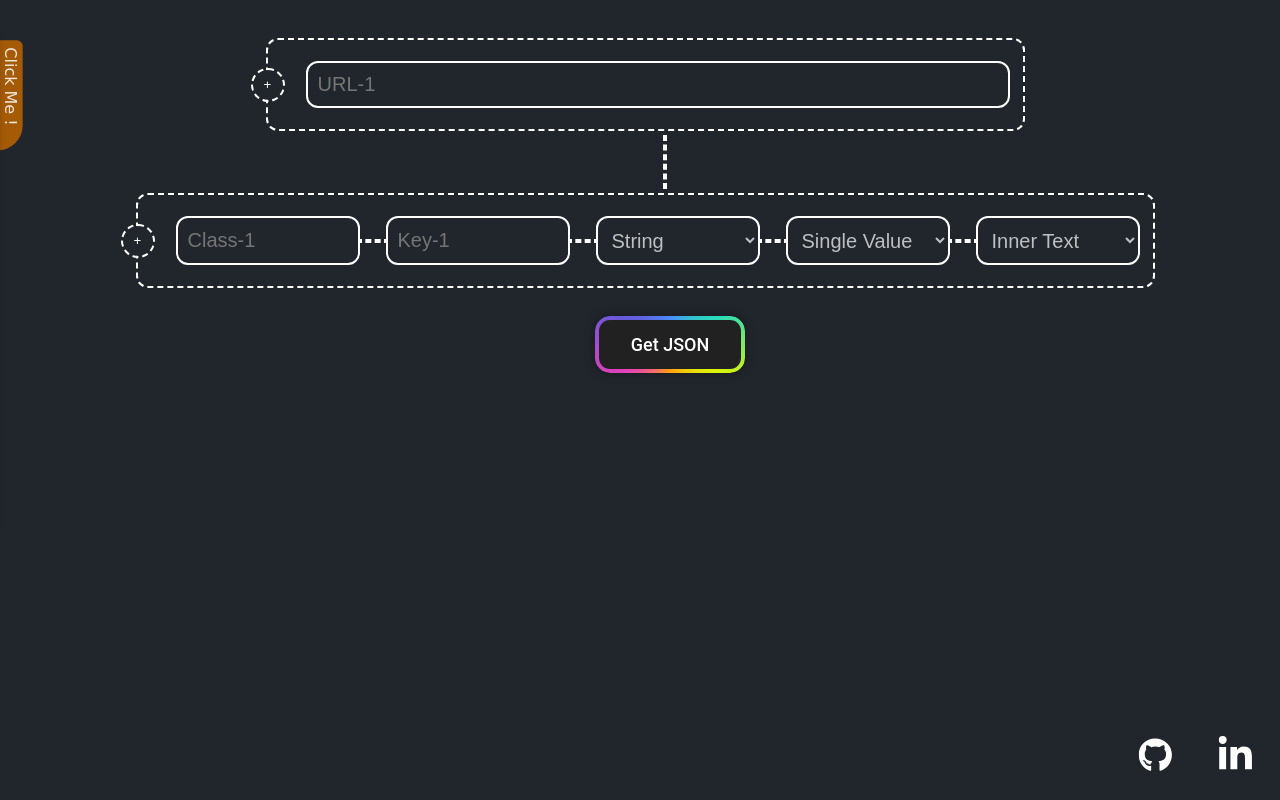
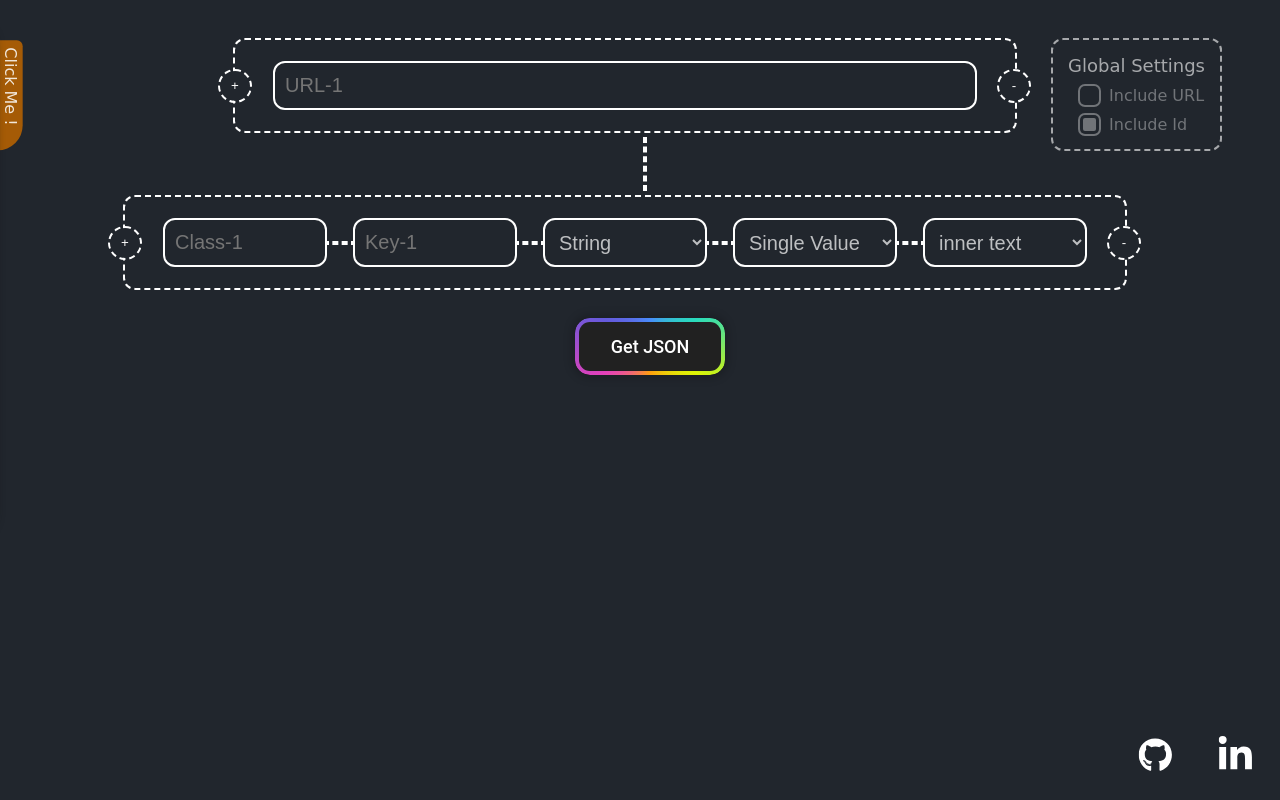
Before and after one commit to charan-mudiraj/get-json, a React (Vite) app: page / in a window 1280 px wide. Built offline with nearby package versions, Linux system fonts and the light colour scheme.

Commit message:
added value-type feature, global-settings-section & remove-button

```diff
--- a/src/App.css
+++ b/src/App.css
@@ -5,3 +5,11 @@ body {
   position: absolute;
   height: 100%;
 }
+::-webkit-scrollbar {
+  background-color: transparent;
+  width: 7px;
+}
+::-webkit-scrollbar-thumb {
+  background-color: white;
+  border-radius: 10px;
+}
--- a/src/GetJson.css
+++ b/src/GetJson.css
@@ -3,7 +3,7 @@
   flex-direction: column;
   align-items: center;
   position: relative;
-  left: -40px;
+  left: -60px;
   margin-top: 40px;
   padding-bottom: 100px;
   user-select: none;
@@ -18,27 +18,31 @@
   flex-direction: column;
   width: fit-content;
 }
-#url-add-btn,
-#class-add-btn {
+.add-btn,
+.remove-btn {
   height: 20px;
-  margin: auto 30px;
-  background-color: transparent;
   border: none;
+  position: relative;
   outline: 2px dashed white;
   border-radius: 30px;
   color: white;
   cursor: pointer;
   height: 30px;
   width: 30px;
-  position: relative;
-  right: -45px;
   background-color: #21262d;
 }
-#url-add-btn:hover,
-#class-add-btn:hover {
+.add-btn {
+  margin: auto 30px;
+  right: -45px;
+}
+.remove-btn {
+  margin: auto -16px;
+}
+.add-btn:hover,
+.remove-btn:hover {
   outline: 3px dashed white;
 }
-.url {
+.input-text {
   background-color: transparent;
   border: none;
   background-color: white;
@@ -49,37 +53,23 @@
   outline: 2px solid white;
   color: rgba(255, 255, 255, 0.705);
   font-size: 20px;
+  background-color: #21262d;
+  height: 25px;
+}
+.url-input {
   width: 680px;
 }
-.url:focus,
-.class:focus,
-.key:focus {
+.url-input:focus,
+.class-input-text:focus {
   outline: none;
   box-shadow: 0 0 7px 1px rgba(255, 255, 255, 0.87);
 }
-.class,
-.key,
-.type,
-.searchType,
-.valueType {
-  background-color: transparent;
-  border: none;
-  background-color: white;
-  padding: 10px;
-  border-radius: 10px;
-  margin: 8px 0;
-  background-color: transparent;
-  outline: 2px solid white;
-  color: rgba(255, 255, 255, 0.705);
-  font-size: 20px;
+.class-input-text {
+  width: 140px;
+}
+.class-input-select {
+  height: 45px;
   width: 160px;
-  background-color: #21262d;
-  height: 25px;
-}
-.type,
-.searchType,
-.valueType {
-  height: 45px;
   cursor: pointer;
 }
 .fields-dividing-horizontal-line {
@@ -96,30 +86,26 @@
   position: relative;
   left: 65px;
 }
-.type option,
-.searchType option,
-.valueType option {
-  color: rgba(255, 255, 255, 0.705);
-  background-color: #21262d;
-}
 #url-grid {
   display: grid;
-  grid-template-columns: auto auto;
+  grid-template-columns: auto auto auto;
+  position: relative;
 }
 #urls-div {
   outline: 2px dashed white;
-  padding: 15px 15px 15px 40px;
+  padding: 15px 40px 15px 40px;
   border-radius: 10px;
 }
 #classes-grid {
   display: grid;
-  grid-template-columns: auto auto;
+  grid-template-columns: auto auto auto;
+  position: relative;
 }
 #cktsv-div {
   display: grid;
   grid-template-columns: auto auto auto auto auto;
   outline: 2px dashed white;
-  padding: 15px 15px 15px 40px;
+  padding: 15px 40px 15px 40px;
   border-radius: 10px;
   width: fit-content;
 }
@@ -128,14 +114,42 @@
   color: white;
   padding: 20px 30px;
   border-radius: 10px;
-  width: 75%;
+  width: 62%;
   /* font-weight: bold; */
   font-size: large;
   margin: 40px 0;
+  margin-left: 90px;
 }
 #copy-btn {
   width: 100%;
   text-align: right;
+}
+#global-settings-div {
+  opacity: 0.6;
+  outline: 2px dashed white;
+  padding: 15px;
+  border-radius: 10px;
+  position: absolute;
+  right: 0;
+  top: 0;
+  color: white;
+  font-family: Comic Sans MS;
+  display: flex;
+  flex-direction: column;
+  gap: 10px;
+  font-size: large;
+}
+.global-setting {
+  opacity: inherit;
+  display: flex;
+  gap: 10px;
+  align-items: center;
+  padding-left: 12px;
+  font-size: medium;
+  cursor: pointer;
+}
+.global-setting:hover {
+  opacity: 1;
 }
 /* -------------GET BUTTON--------------- */
 #get-btn {
--- a/src/GetJson.jsx
+++ b/src/GetJson.jsx
@@ -13,6 +13,7 @@ import "./GetJson.css";
 import JsonLoader from "./components/Loader";
 import jsonFormatHighlight from "json-format-highlight";
 import CopyButton from "./components/CopyButton";
+import CheckBox from "./components/CheckBox";
 
 const customColorOptions = {
   keyColor: "white",
@@ -31,7 +32,7 @@ function UrlElement({ id, updateUrl, url }) {
       id={"url-" + id}
       onInput={updateUrl}
       value={url}
-      className="url"
+      className="input-text url-input"
       autoComplete="off"
       spellCheck="false"
     />
@@ -46,7 +47,7 @@ function ClassElement({ id, updateClass, cls }) {
         id={"class-" + id}
         onInput={updateClass}
         value={cls}
-        className="class"
+        className="input-text class-input-text"
         autoComplete="off"
         spellCheck="false"
       />
@@ -63,7 +64,7 @@ function KeyElement({ id, updateKey, keyName }) {
         id={"key-" + id}
         onInput={updateKey}
         value={keyName}
-        className="key"
+        className="input-text class-input-text"
         autoComplete="off"
       />
       <hr className="fields-dividing-horizontal-line" />
@@ -77,7 +78,7 @@ function TypeSelectElement({ id, typeName, updateType }) {
         id={"type-" + id}
         value={typeName}
         onInput={updateType}
-        className="type"
+        className="input-text class-input-select"
       >
         <option value="string">String</option>
         <option value="number">Number</option>
@@ -94,7 +95,7 @@ function SearchTypeSelectElement({ id, searchTypeName, updateSearchType }) {
         id={"searchType-" + id}
         value={searchTypeName}
         onInput={updateSearchType}
-        className="searchType"
+        className="input-text class-input-select"
       >
         <option value="single">Single Value</option>
         <option value="multiple">Multiple Values</option>
@@ -105,16 +106,33 @@ function SearchTypeSelectElement({ id, searchTypeName, updateSearchType }) {
 }
 function ValueTypeSelectElement({ id, updateValueType, valueTypeName }) {
   return (
+    <>
+      {valueTypeName === "innerText" ||
+      valueTypeName === "href" ||
+      valueTypeName === "src" ? (
         <select
           id={"valueType-" + id}
           value={valueTypeName}
           onInput={updateValueType}
-      className="valueType"
+          className="input-text class-input-select"
         >
-      <option value="innerText">Inner Text</option>
+          <option value="innerText">inner text</option>
           <option value="href">href</option>
           <option value="src">src</option>
+          <option value="">custom</option>
         </select>
+      ) : (
+        <input
+          type="text"
+          placeholder={"Value-Type-" + id}
+          id={"valueType-" + id}
+          onInput={updateValueType}
+          value={valueTypeName}
+          className="input-text class-input-text"
+          autoComplete="off"
+        />
+      )}
+    </>
   );
 }
 const disableButton = (e) => {
@@ -151,23 +169,27 @@ export default function GetJson() {
   const [jsonData, setJsonData] = useState("");
   const [isBackendUp, setIsBackendUp] = useState(false);
   const [isUserAlerted, setIsUserAlerted] = useState(false);
+  const [globalSettings, setGlobalSettings] = useState({
+    url: false,
+    id: true,
+  });
 
   const updateUrl = (id) => {
     const newList = [...urlsList];
     const newUrl = document.getElementById("url-" + id).value;
-    newList[id - 1] = newUrl.trim(" ");
+    newList[id - 1] = newUrl.trim("");
     updateUrlsList(newList);
   };
   const updateClass = (id) => {
     const newList = [...classesList];
     const newClass = document.getElementById("class-" + id).value;
-    newList[id - 1] = newClass.trim(" ");
+    newList[id - 1] = newClass;
     updateClassesList(newList);
   };
   const updateKey = (id) => {
     const newList = [...keysList];
     const newKey = document.getElementById("key-" + id).value;
-    newList[id - 1] = newKey.trim(" ");
+    newList[id - 1] = newKey.trim("");
     updateKeysList(newList);
   };
   const updateType = (id) => {
@@ -184,9 +206,17 @@ export default function GetJson() {
   };
   const updateValueType = (id) => {
     const newList = [...valueTypesList];
-    const newSearchType = document.getElementById("valueType-" + id).value;
-    newList[id - 1] = newSearchType;
+    const newValueType = document.getElementById("valueType-" + id).value;
+    console.log(newValueType);
+    newList[id - 1] = newValueType;
     updateValueTypesList(newList);
+  };
+  const toggleGlobalSetting = (setting) => {
+    setGlobalSettings((current) => {
+      const currentSettings = { ...current };
+      currentSettings[setting] = !currentSettings[setting];
+      return currentSettings;
+    });
   };
 
   useEffect(() => {
@@ -273,6 +303,7 @@ export default function GetJson() {
           types: typesList,
           searchTypes: searchTypesList,
           valueTypes: valueTypesList,
+          globalSettings: globalSettings,
         }),
       });
       const data = await res.json();
@@ -289,6 +320,7 @@ export default function GetJson() {
     setIsLoading(false);
     enableButtun(e);
   };
+
   function UrlAddButton() {
     // if (urlsList.length > 5) {
     //   alert(
@@ -297,17 +329,37 @@ export default function GetJson() {
     // }
     return (
       <button
-        id="url-add-btn"
+        className="add-btn"
         onClick={() => updateUrlsList((list) => [...list, ""])}
       >
         +
       </button>
     );
   }
+  function UrlRemoveButtom() {
+    return (
+      <button
+        className="remove-btn"
+        onClick={() =>
+          updateUrlsList((list) => {
+            const currentList = [...list];
+            if (currentList.length > 1) {
+              currentList.pop();
+            } else {
+              currentList[0] = "";
+            }
+            return currentList;
+          })
+        }
+      >
+        -
+      </button>
+    );
+  }
   function ClassAddButton() {
     return (
       <button
-        id="class-add-btn"
+        className="add-btn"
         onClick={() => {
           updateClassesList((list) => [...list, ""]);
           updateKeysList((list) => [...list, ""]);
@@ -320,8 +372,82 @@ export default function GetJson() {
       </button>
     );
   }
+  function ClassRemoveButton() {
+    return (
+      <button
+        className="remove-btn"
+        onClick={() => {
+          updateClassesList((list) => {
+            const currentList = [...list];
+            if (currentList.length > 1) {
+              currentList.pop();
+            } else {
+              currentList[0] = "";
+            }
+            return currentList;
+          });
+          updateKeysList((list) => {
+            const currentList = [...list];
+            if (currentList.length > 1) {
+              currentList.pop();
+            } else {
+              currentList[0] = "";
+            }
+            return currentList;
+          });
+          updateTypesList((list) => {
+            const currentList = [...list];
+            if (currentList.length > 1) {
+              currentList.pop();
+            } else {
+              currentList[0] = "string";
+            }
+            return currentList;
+          });
+          updateSearchTypesList((list) => {
+            const currentList = [...list];
+            if (currentList.length > 1) {
+              currentList.pop();
+            } else {
+              currentList[0] = "single";
+            }
+            return currentList;
+          });
+          updateValueTypesList((list) => {
+            const currentList = [...list];
+            if (currentList.length > 1) {
+              currentList.pop();
+            } else {
+              currentList[0] = "innerText";
+            }
+            return currentList;
+          });
+        }}
+      >
+        -
+      </button>
+    );
+  }
   return (
     <div id="get-json">
+      <div id="global-settings-div">
+        <div>Global Settings</div>
+        <div
+          className="global-setting"
+          onClick={() => toggleGlobalSetting("url")}
+        >
+          <CheckBox isChecked={globalSettings.url} />
+          <div>Include URL</div>
+        </div>
+        <div
+          className="global-setting"
+          onClick={() => toggleGlobalSetting("id")}
+        >
+          <CheckBox isChecked={globalSettings.id} />
+          <div>Include Id</div>
+        </div>
+      </div>
+
       <div id="url-grid">
         <UrlAddButton />
         <div id="urls-div">
@@ -334,6 +460,7 @@ export default function GetJson() {
             />
           ))}
         </div>
+        <UrlRemoveButtom />
       </div>
       <hr className="url-classes-line" />
       <div id="classes-grid">
@@ -390,6 +517,7 @@ export default function GetJson() {
             ))}
           </div>
         </div>
+        <ClassRemoveButton />
       </div>
       <button id="get-btn" onClick={getJSON}>
         Get JSON
--- /dev/null
+++ b/src/components/CheckBox.css
@@ -0,0 +1,43 @@
+.clear {
+  clear: both;
+}
+.content {
+  z-index: -1;
+}
+.checkBox {
+  display: block;
+  cursor: pointer;
+  width: 13px;
+  height: 13px;
+  border: 3px solid rgba(255, 255, 255, 0);
+  border-radius: 5px;
+  position: relative;
+  overflow: hidden;
+  box-shadow: 0px 0px 0px 2px #fff;
+}
+
+.checkBox div {
+  width: 60px;
+  height: 60px;
+  background-color: #fff;
+  top: -52px;
+  left: -52px;
+  position: absolute;
+  transform: rotateZ(45deg);
+  z-index: 100;
+}
+
+.checkBox input[type="checkbox"]:checked + div {
+  left: -10px;
+  top: -10px;
+}
+
+.checkBox input[type="checkbox"] {
+  position: absolute;
+  left: 50px;
+  visibility: hidden;
+}
+
+.transition {
+  transition: 300ms ease;
+}
--- /dev/null
+++ b/src/components/CheckBox.jsx
@@ -0,0 +1,13 @@
+import React from "react";
+import "./CheckBox.css";
+
+export default function CheckBox({ isChecked }) {
+  return (
+    <div className="content">
+      <label className="checkBox">
+        <input id="ch1" type="checkbox" checked={isChecked} />
+        <div className="transition" />
+      </label>
+    </div>
+  );
+}
```
Also changed, not shown: src/components/AddButton.jsx (deleted). Lines whose indentation alone changed are shown as unchanged.
